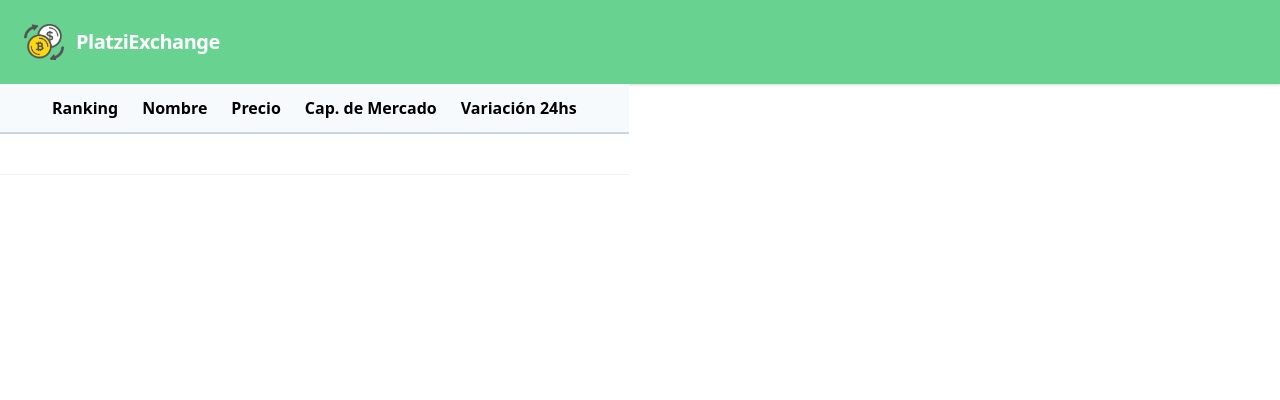
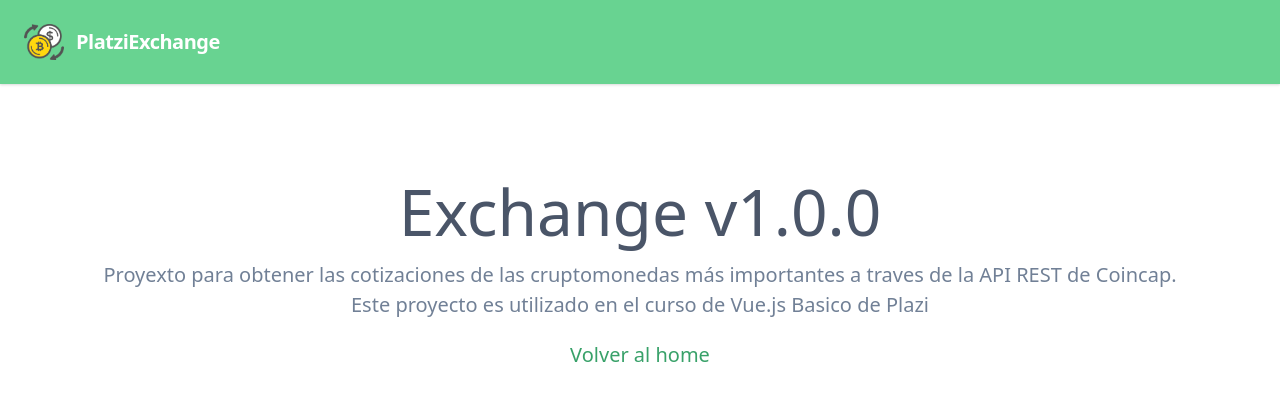
Before and after one commit to murtagh95/vue-exchange, a Vue app: page /about in a window 1280 px wide. Shown: the top 400 px of the page. Built offline with nearby package versions, Linux system fonts and the light colour scheme.

Commit message:
add router

```diff
--- a/package.json
+++ b/package.json
@@ -10,7 +10,8 @@
   "dependencies": {
     "core-js": "^3.6.5",
     "tailwindcss": "^1.1.2",
-    "vue": "^2.6.11"
+    "vue": "^2.6.11",
+    "vue-router": "^3.5.3"
   },
   "devDependencies": {
     "@ianaya89/vue-cli-plugin-tailwind": "~1.1.0",
--- a/src/App.vue
+++ b/src/App.vue
@@ -1,19 +1,17 @@
 <template>
   <main>
     <px-header></px-header>
-    <px-assets-table></px-assets-table>
+    <router-view class="container px-5 sm:px-20 py-20 flex justify-center" />
   </main>
 </template>
 
 <script>
-import PxAssetsTable from "@/components/PxAssetsTable";
 import PxHeader from "@/components/PxHeader.vue";
 
 export default {
   name: "App",
   components: {
     PxHeader,
-    PxAssetsTable,
   },
 };
 </script>
--- a/src/main.js
+++ b/src/main.js
@@ -1,9 +1,11 @@
 import Vue from "vue";
 import App from "./App.vue";
 import "@/assets/css/tailwind.css";
+import router from '@/router';
 
 Vue.config.productionTip = false;
 
 new Vue({
+  router,
   render: (h) => h(App),
 }).$mount("#app");
--- /dev/null
+++ b/src/router.js
@@ -0,0 +1,32 @@
+// Vue
+import Vue from "vue";
+import Router from "vue-router";
+
+// Components
+import Home from "@/views/Home";
+import About from "@/views/About";
+import Error from "@/views/Error";
+
+Vue.use(Router);
+
+export default new Router({
+  mode: "history",
+
+  routes: [
+    {
+      path: "/",
+      name: "home",
+      component: Home,
+    },
+    {
+      path: "/about",
+      name: "about",
+      component: About,
+    },
+    {
+      path: "*",
+      name: "Error",
+      component: Error,
+    },
+  ],
+});
--- /dev/null
+++ b/src/views/About.vue
@@ -0,0 +1,13 @@
+<template>
+  <div class="flex-col items-center">
+    <h1 class="text-gray-700 text-6xl">Exchange v1.0.0</h1>
+    <p class="text-gray-600 text-xl text-center">
+      Proyexto para obtener las cotizaciones de las cruptomonedas más
+      importantes a traves de la API REST de Coincap.
+      <br />Este proyecto es utilizado en el curso de Vue.js Basico de Plazi
+    </p>
+    <router-link to="/" class="mt-5 text-xl text-green-600 hover:underline">
+      Volver al home
+    </router-link>
+  </div>
+</template>
--- /dev/null
+++ b/src/views/Error.vue
@@ -0,0 +1,8 @@
+<template>
+  <div class="flex-col items-center">
+    <h1 class="text-gray-700 text-6xl uppercase">Error</h1>
+    <router-link to="/" class="mt-5 text-xl text-green-600 hover:underline">
+      Volver al home
+    </router-link>
+  </div>
+</template>
--- /dev/null
+++ b/src/views/Home.vue
@@ -0,0 +1,15 @@
+<template>
+  <div>
+    <px-assets-table></px-assets-table>
+  </div>
+</template>
+
+<script>
+import PxAssetsTable from "@/components/PxAssetsTable";
+
+export default {
+  name: "Home",
+
+  components: { PxAssetsTable },
+};
+</script>
```
Also changed, not shown: 1 other file (tests, documents, lock files or other folders).
